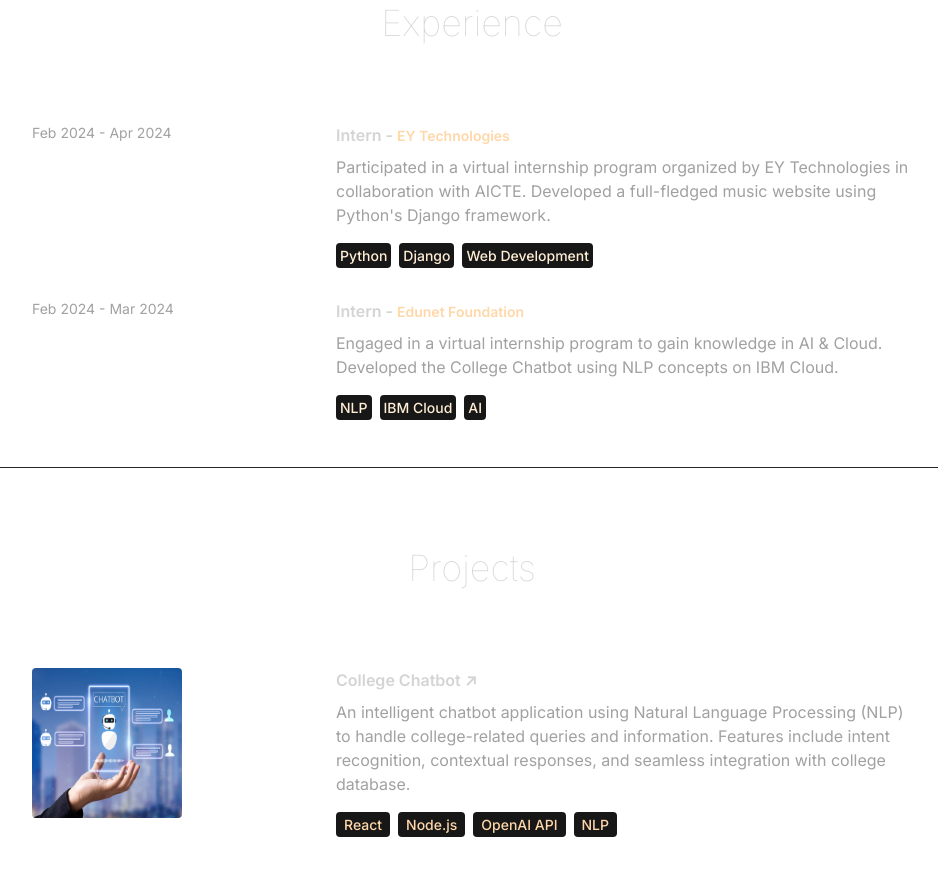
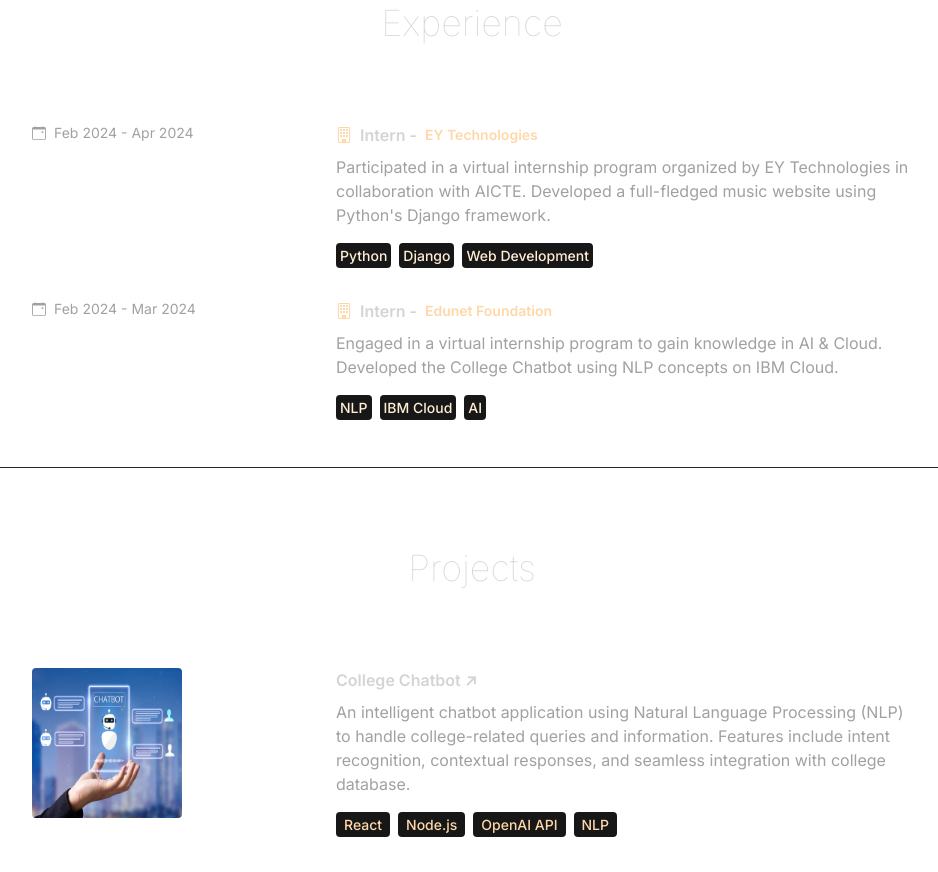
Before and after one commit to thegoofy-dev/personal-portfolio, a React (Vite) app: page / in a window 1280 px wide. Shown: the part 2040-2912 px from the top of the page, without its empty margins (168-1106 px from the left). Built offline with nearby package versions, Linux system fonts and the light colour scheme; a web font is replaced by a local one.

Commit message:
Added Animation the Experiencees Component and some icons to it

```diff
--- a/src/components/Experience.tsx
+++ b/src/components/Experience.tsx
@@ -1,40 +1,56 @@
 import { EXPERIENCES } from "../constants";
+import { motion } from "framer-motion";
+import { BsCalendarEvent, BsBuilding } from "react-icons/bs";
 
-interface ExperienceProps {
-  year: string;
-  role: string;
-  company: string;
-  description: string;
-  technologies: string[];
-}
 
 const Experience: React.FC = () => {
   return (
     <div className="border-b border-neutral-800 pb-4">
-      <h2 className="my-20 text-center text-4xl font-thin">Experience</h2>
+      <motion.h2
+        whileInView={{ opacity: 1, y: 0 }}
+        initial={{ opacity: 0, y: -50 }}
+        transition={{ duration: 0.7, ease: "easeOut" }}
+        className="my-20 text-center text-4xl font-thin"
+      >
+        Experience
+      </motion.h2>
       <div>
-        {EXPERIENCES.map((experience: ExperienceProps, index: number) => (
+        {EXPERIENCES.map((experience, index: number) => (
           <div key={index} className="mb-8 flex flex-wrap lg:justify-center">
-            <div className="w-full lg:w-1/4">
-              <p className="mb-2 text-sm text-neutral-400">{experience.year}</p>
-            </div>
-            <div className="w-full max-w-xl lg:w-3/4">
-              <h6 className="mb-2 font-semibold">
+            <motion.div
+              whileInView={{ opacity: 1, x: 0 }}
+              initial={{ opacity: 0, x: -50 }}
+              transition={{ duration: 0.5, delay: index * 0.2 }}
+              className="w-full lg:w-1/4"
+            >
+              <p className="mb-2 text-sm text-neutral-400 flex items-center gap-2">
+                <BsCalendarEvent />
+                {experience.year}
+              </p>
+            </motion.div>
+            <motion.div
+              whileInView={{ opacity: 1, x: 0 }}
+              initial={{ opacity: 0, x: 50 }}
+              transition={{ duration: 0.5, delay: index * 0.2 }}
+              className="w-full max-w-xl lg:w-3/4"
+            >
+              <h6 className="mb-2 font-semibold flex items-center gap-2">
+                <BsBuilding className="text-orange-200" />
                 {experience.role} -{" "}
                 <span className="text-sm text-orange-200">
                   {experience.company}
                 </span>
               </h6>
               <p className="mb-4 text-neutral-400">{experience.description}</p>
-              {experience.technologies.map((tech, index) => (
+              {experience.technologies?.map((tech: string, idx: number) => (
                 <span
-                  key={index}
+                  key={idx}
                   className="mr-2 mt-4 rounded bg-neutral-900 p-1 text-sm font-medium text-orange-100"
                 >
                   {tech}
                 </span>
               ))}
-            </div>
+            </motion.div>
           </div>
         ))}
       </div>
```
